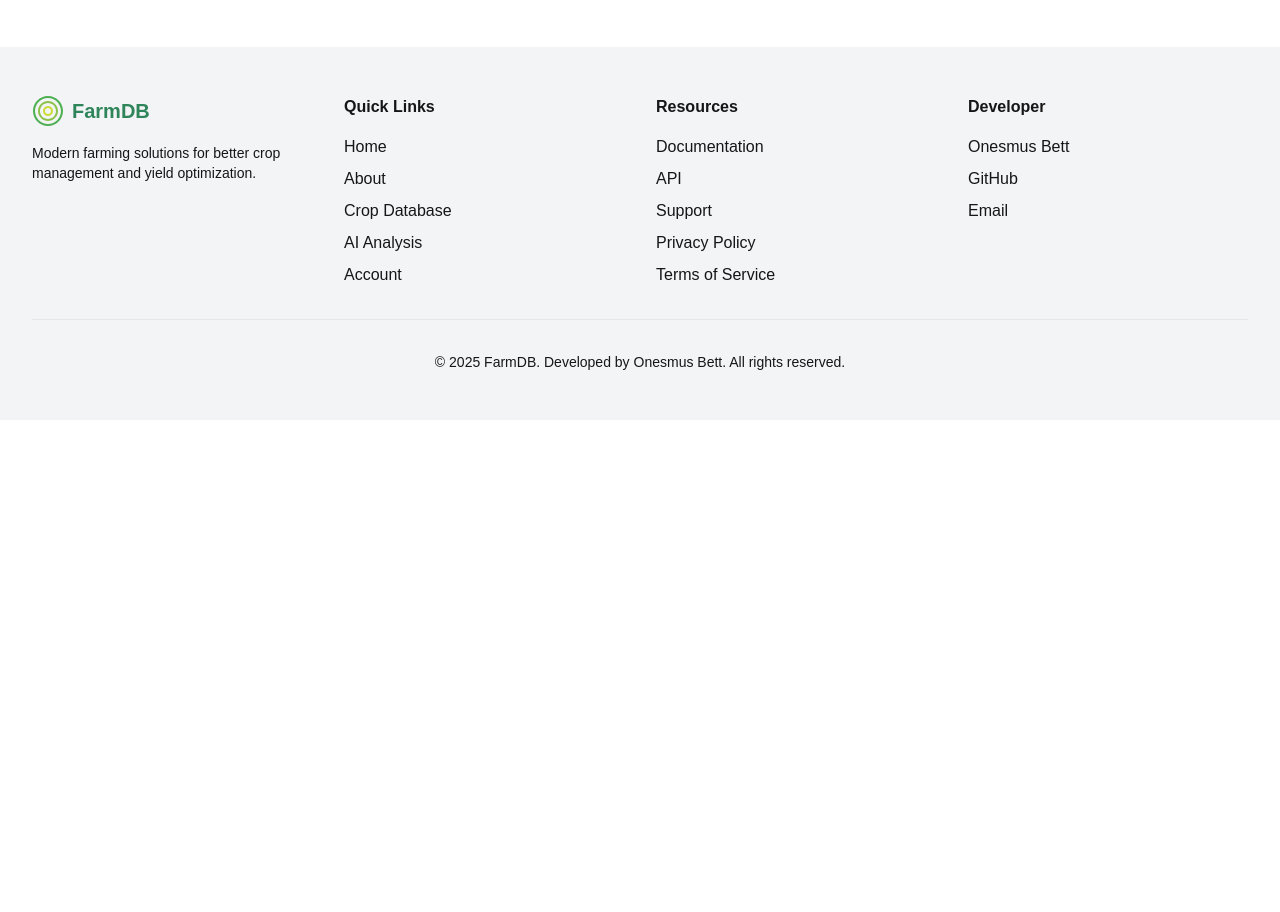
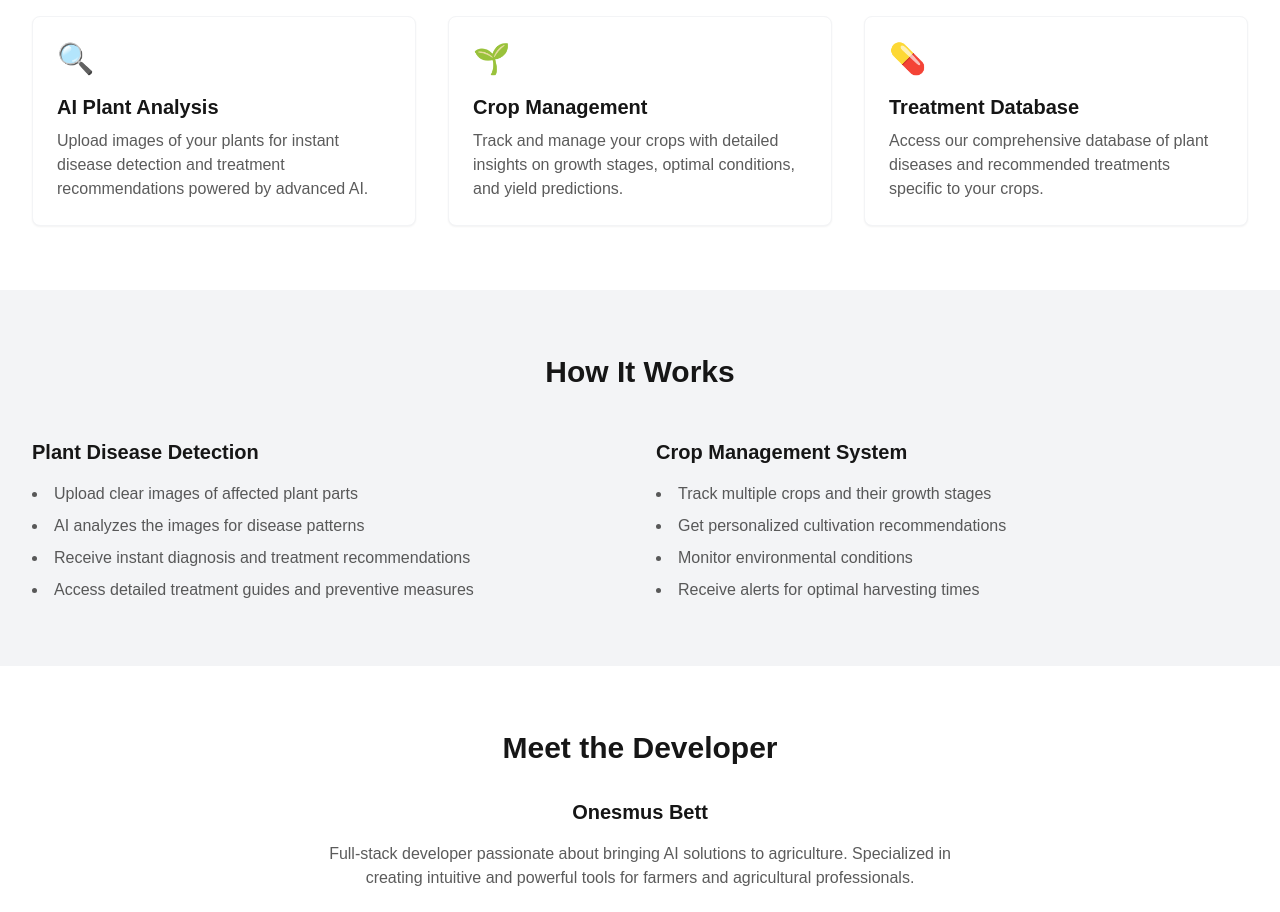
Before and after one commit to onesmuskipchumba0/Farmdb, a Next.js app: page /about in a window 1280 px wide. Shown: the part 380-1292 px from the top of the page. Before the commit the page ends 800 px from the top, so only its background shows below. Built offline with nearby package versions, Linux system fonts and the light colour scheme.

Commit message:
add about page

```diff
--- a/app/about/page.js
+++ b/app/about/page.js
@@ -1,9 +1,112 @@
 import React from 'react'
+import Image from 'next/image'
 
-export default function page() {
+export default function AboutPage() {
+  const features = [
+    {
+      title: "AI Plant Analysis",
+      description: "Upload images of your plants for instant disease detection and treatment recommendations powered by advanced AI.",
+      icon: "🔍"
+    },
+    {
+      title: "Crop Management",
+      description: "Track and manage your crops with detailed insights on growth stages, optimal conditions, and yield predictions.",
+      icon: "🌱"
+    },
+    {
+      title: "Treatment Database",
+      description: "Access our comprehensive database of plant diseases and recommended treatments specific to your crops.",
+      icon: "💊"
+    }
+  ];
+
   return (
-    <div>
-      About page
+    <div className="min-h-screen bg-base-100">
+      {/* Hero Section */}
+      <section className="bg-gradient-to-b from-primary/10 to-transparent py-20">
+        <div className="max-w-7xl mx-auto px-4 sm:px-6 lg:px-8">
+          <div className="text-center">
+            <h1 className="text-4xl font-bold text-base-content sm:text-5xl">About FarmDB</h1>
+            <p className="mt-4 text-xl text-base-content/70">
+              An AI-powered platform revolutionizing crop management and plant health diagnosis
+            </p>
+          </div>
+        </div>
+      </section>
+
+      {/* Features Section */}
+      <section className="py-16">
+        <div className="max-w-7xl mx-auto px-4 sm:px-6 lg:px-8">
+          <div className="grid grid-cols-1 gap-8 md:grid-cols-3">
+            {features.map((feature, index) => (
+              <div key={index} className="p-6 bg-base-100 border border-base-200 rounded-lg shadow-sm hover:shadow-md transition-shadow">
+                <div className="text-3xl mb-4">{feature.icon}</div>
+                <h3 className="text-xl font-semibold mb-2 text-base-content">{feature.title}</h3>
+                <p className="text-base-content/70">{feature.description}</p>
+              </div>
+            ))}
+          </div>
+        </div>
+      </section>
+
+      {/* How It Works Section */}
+      <section className="py-16 bg-base-200">
+        <div className="max-w-7xl mx-auto px-4 sm:px-6 lg:px-8">
+          <h2 className="text-3xl font-bold text-center mb-12 text-base-content">How It Works</h2>
+          <div className="grid grid-cols-1 md:grid-cols-2 gap-8">
+            <div className="space-y-4">
+              <h3 className="text-xl font-semibold text-base-content">Plant Disease Detection</h3>
+              <ul className="space-y-2 list-disc list-inside text-base-content/70">
+                <li>Upload clear images of affected plant parts</li>
+                <li>AI analyzes the images for disease patterns</li>
+                <li>Receive instant diagnosis and treatment recommendations</li>
+                <li>Access detailed treatment guides and preventive measures</li>
+              </ul>
+            </div>
+            <div className="space-y-4">
+              <h3 className="text-xl font-semibold text-base-content">Crop Management System</h3>
+              <ul className="space-y-2 list-disc list-inside text-base-content/70">
+                <li>Track multiple crops and their growth stages</li>
+                <li>Get personalized cultivation recommendations</li>
+                <li>Monitor environmental conditions</li>
+                <li>Receive alerts for optimal harvesting times</li>
+              </ul>
+            </div>
+          </div>
+        </div>
+      </section>
+
+      {/* Developer Section */}
+      <section className="py-16 bg-base-100">
+        <div className="max-w-7xl mx-auto px-4 sm:px-6 lg:px-8">
+          <div className="text-center">
+            <h2 className="text-3xl font-bold mb-8 text-base-content">Meet the Developer</h2>
+            <div className="max-w-2xl mx-auto">
+              <h3 className="text-xl font-semibold text-base-content">Onesmus Bett</h3>
+              <p className="mt-4 text-base-content/70">
+                Full-stack developer passionate about bringing AI solutions to agriculture.
+                Specialized in creating intuitive and powerful tools for farmers and agricultural professionals.
+              </p>
+              <div className="mt-6 space-x-4">
+                <a
+                  href="https://github.com/onesmuskipchumba0"
+                  target="_blank"
+                  rel="noopener noreferrer"
+                  className="inline-block px-6 py-2 bg-slate-700 text-white rounded-md hover:bg-base-content/90"
+                >
+                  GitHub Profile
+                </a>
+                <a
+                  href="mailto:onesmuskipchumba5@gmail.com"
+                  className="inline-block px-6 py-2 bg-primary text-white rounded-md hover:bg-primary/90"
+                >
+                  Contact Me
+                </a>
+              </div>
+            </div>
+          </div>
+        </div>
+      </section>
     </div>
   )
 }
--- a/components/Footer.jsx
+++ b/components/Footer.jsx
@@ -20,7 +20,7 @@ export default function Footer() {
   ]
 
   return (
-    <footer className="bg-base-200 text-base-content">
+    <footer className="bg-base-100 border-t border-base-200">
       <div className="max-w-7xl mx-auto px-8 py-12">
         <div className="grid grid-cols-1 md:grid-cols-4 gap-8">
           {/* Brand Section */}
@@ -29,18 +29,21 @@ export default function Footer() {
               <Image src={farmLogo} alt="FarmDB Logo" width={32} height={32} />
               <span className="text-xl font-bold text-primary">FarmDB</span>
             </Link>
-            <p className="text-sm">
+            <p className="text-sm text-base-content/70">
               Modern farming solutions for better crop management and yield optimization.
             </p>
           </div>
 
           {/* Quick Links */}
           <div>
-            <h3 className="font-bold mb-4">Quick Links</h3>
+            <h3 className="font-bold mb-4 text-base-content">Quick Links</h3>
             <ul className="space-y-2">
               {quickLinks.map((link) => (
                 <li key={link.name}>
-                  <Link href={link.href} className="hover:text-primary transition-colors">
+                  <Link
+                    href={link.href}
+                    className="text-base-content/70 hover:text-primary transition-colors"
+                  >
                     {link.name}
                   </Link>
                 </li>
@@ -50,11 +53,14 @@ export default function Footer() {
 
           {/* Resources */}
           <div>
-            <h3 className="font-bold mb-4">Resources</h3>
+            <h3 className="font-bold mb-4 text-base-content">Resources</h3>
             <ul className="space-y-2">
               {resourceLinks.map((link) => (
                 <li key={link.name}>
-                  <Link href={link.href} className="hover:text-primary transition-colors">
+                  <Link
+                    href={link.href}
+                    className="text-base-content/70 hover:text-primary transition-colors"
+                  >
                     {link.name}
                   </Link>
                 </li>
@@ -64,8 +70,8 @@ export default function Footer() {
 
           {/* Developer Info */}
           <div>
-            <h3 className="font-bold mb-4">Developer</h3>
-            <ul className="space-y-2">
+            <h3 className="font-bold mb-4 text-base-content">Developer</h3>
+            <ul className="space-y-2 text-base-content/70">
               <li>Onesmus Bett</li>
               <li>
                 <a
@@ -89,7 +95,7 @@ export default function Footer() {
           </div>
         </div>
 
-        <div className="border-t border-base-300 mt-8 pt-8 text-sm text-center">
+        <div className="border-t border-base-200 mt-8 pt-8 text-sm text-center text-base-content/70">
           <p>© {new Date().getFullYear()} FarmDB. Developed by Onesmus Bett. All rights reserved.</p>
         </div>
       </div>
--- a/tailwind.config.mjs
+++ b/tailwind.config.mjs
@@ -9,8 +9,8 @@ export default {
   theme: {
     extend: {
       colors: {
-        background: "var(--background)",
-        foreground: "var(--foreground)",
+        background: "hsl(var(--b1))",
+        foreground: "hsl(var(--bc))",
       },
     },
   },
```
